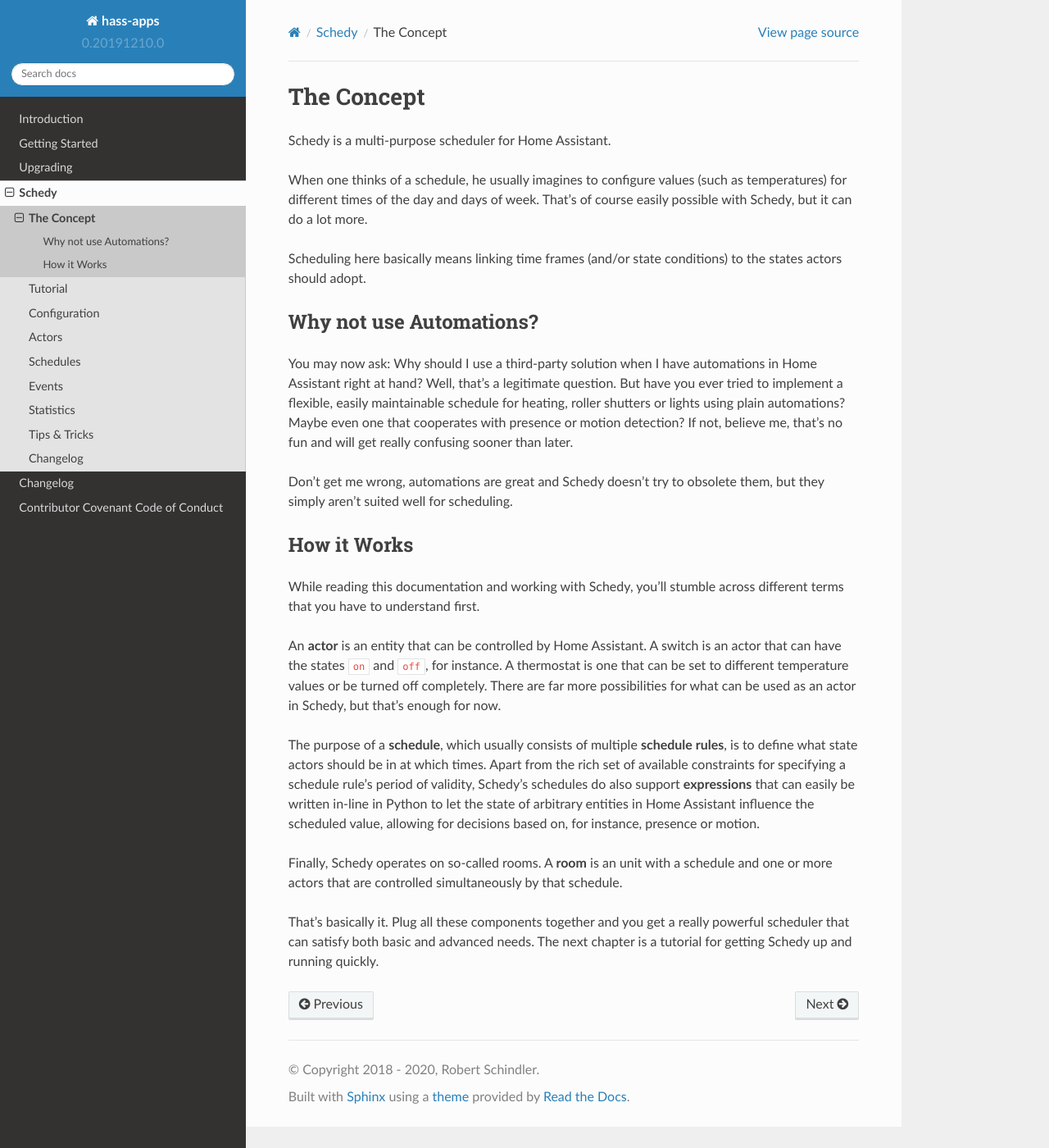
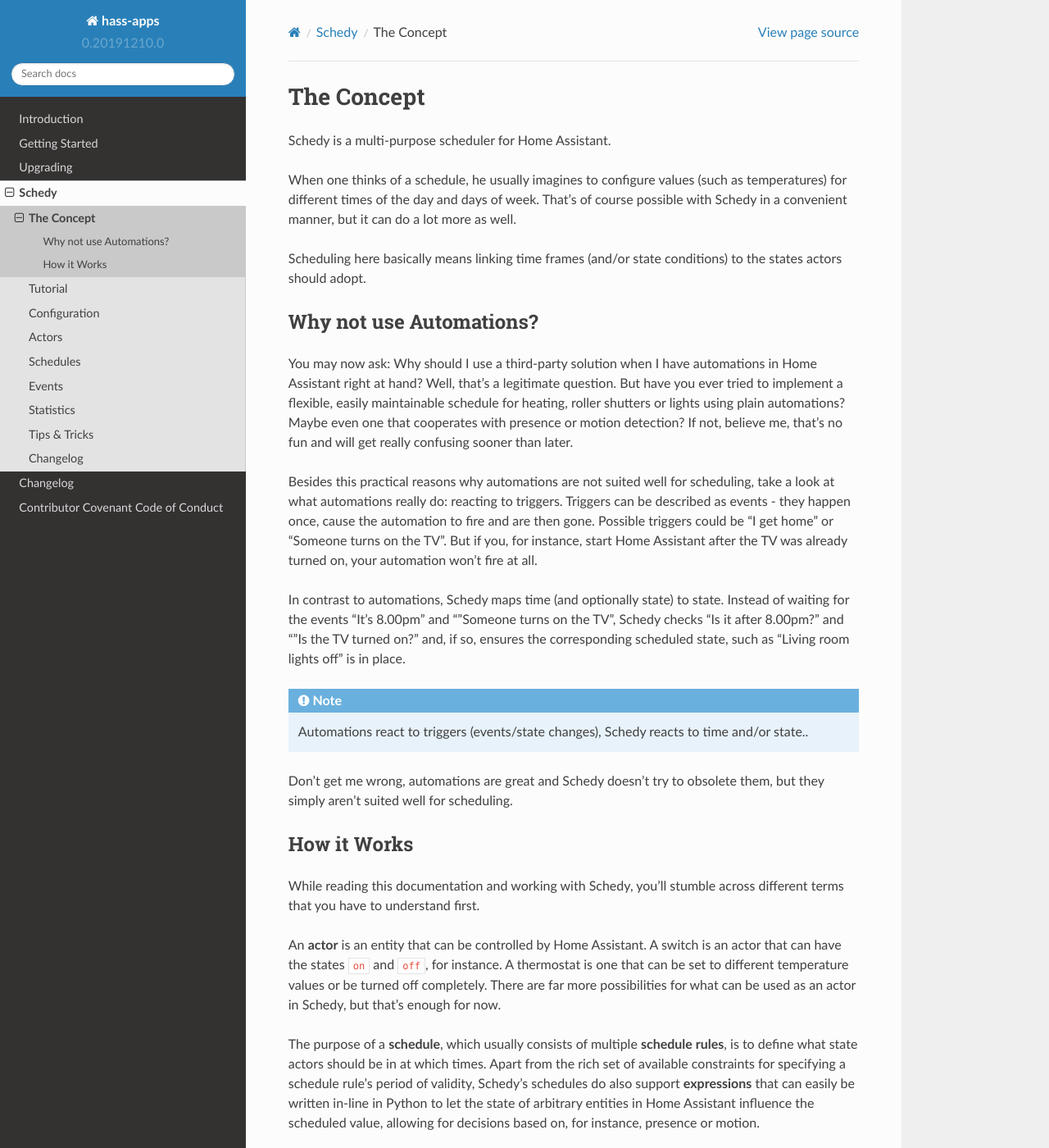
Before and after one commit to bob1de/hass-apps, a Sphinx documentation site: the page built from docs/apps/schedy/concept.rst, in a window 1280 px wide and 1400 px high. Shown: the whole window at 82% size. Built offline with Sphinx 7.4.7 and the Read the Docs theme 2.0.0, drawn with Linux system fonts in a browser that asks for light colours.

Commit message:
[schedy] Improved chapter about concept in docs

```diff
--- a/docs/apps/schedy/concept.rst
+++ b/docs/apps/schedy/concept.rst
@@ -3,28 +3,43 @@
 
 Schedy is a multi-purpose scheduler for Home Assistant.
 
-When one thinks of a schedule, he usually imagines to configure values
-(such as temperatures) for different times of the day and days of
-week. That's of course easily possible with Schedy, but it can do a
-lot more.
+When one thinks of a schedule, he usually imagines to configure values (such as
+temperatures) for different times of the day and days of week. That's of course
+possible with Schedy in a convenient manner, but it can do a lot more as well.
 
-Scheduling here basically means linking time frames (and/or state
-conditions) to the states actors should adopt.
+Scheduling here basically means linking time frames (and/or state conditions) to
+the states actors should adopt.
 
 
 Why not use Automations?
 ------------------------
 
-You may now ask: Why should I use a third-party solution when I have
-automations in Home Assistant right at hand? Well, that's a legitimate
-question. But have you ever tried to implement a flexible, easily
-maintainable schedule for heating, roller shutters or lights using
-plain automations? Maybe even one that cooperates with presence or motion
-detection? If not, believe me, that's no fun and will get really confusing
-sooner than later.
+You may now ask: Why should I use a third-party solution when I have automations
+in Home Assistant right at hand? Well, that's a legitimate question. But have
+you ever tried to implement a flexible, easily maintainable schedule for heating,
+roller shutters or lights using plain automations? Maybe even one that cooperates
+with presence or motion detection? If not, believe me, that's no fun and will get
+really confusing sooner than later.
 
-Don't get me wrong, automations are great and Schedy doesn't try to
-obsolete them, but they simply aren't suited well for scheduling.
+Besides this practical reasons why automations are not suited well for scheduling,
+take a look at what automations really do: reacting to triggers. Triggers can be
+described as events - they happen once, cause the automation to fire and are then
+gone. Possible triggers could be "I get home" or "Someone turns on the TV". But if
+you, for instance, start Home Assistant after the TV was already turned on, your
+automation won't fire at all.
+
+In contrast to automations, Schedy maps time (and optionally state) to state. Instead
+of waiting for the events "It's 8.00pm" and ""Someone turns on the TV", Schedy checks
+"Is it after 8.00pm?" and ""Is the TV turned on?" and, if so, ensures the corresponding
+scheduled state, such as "Living room lights off" is in place.
+
+.. note::
+
+   Automations react to triggers (events/state changes), Schedy reacts to time
+   and/or state..
+
+Don't get me wrong, automations are great and Schedy doesn't try to obsolete them,
+but they simply aren't suited well for scheduling.
 
 
 How it Works
```
